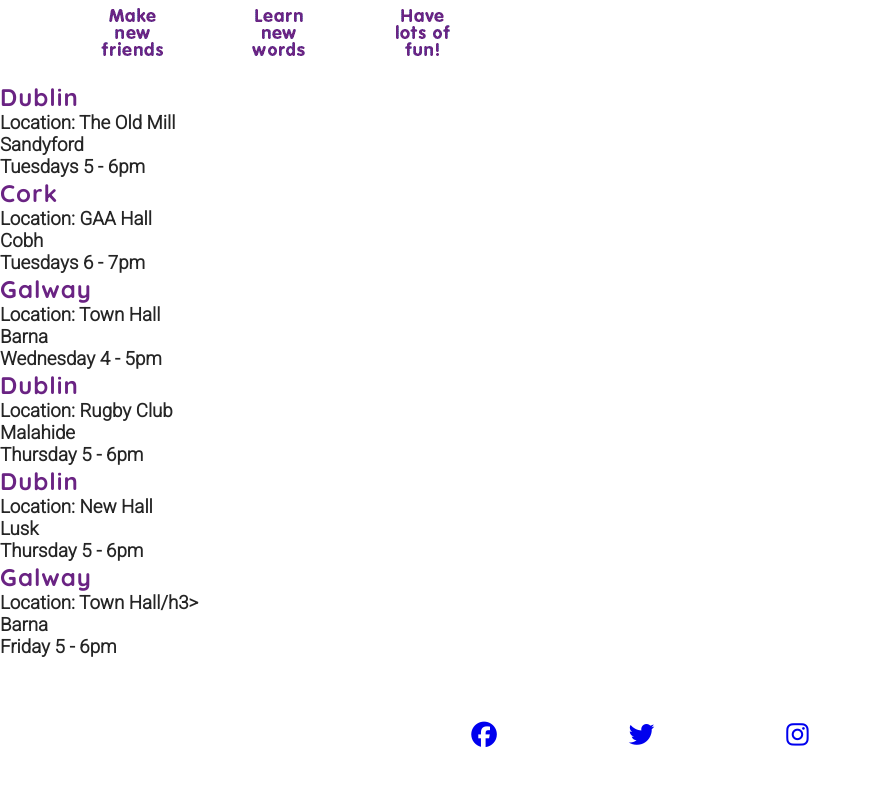
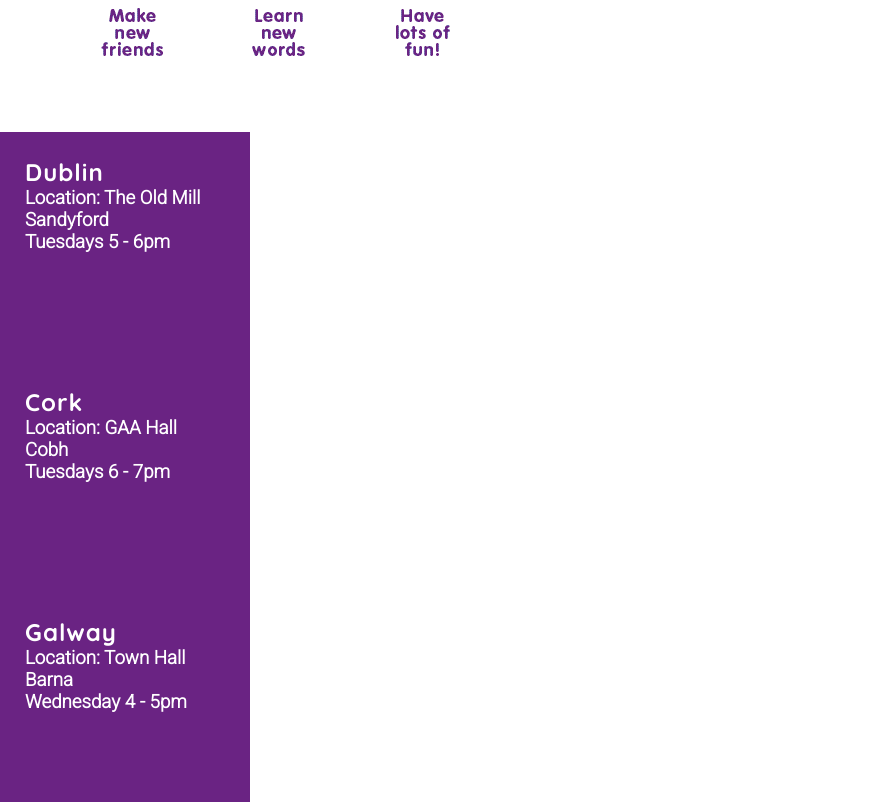
Before and after one commit to Code-Institute-Submissions/RozWelch-kids-bookclub1, a plain HTML site: page index.html in a window 1280 px wide. Shown: the part 1033-1835 px from the top of the page, without its empty margins (0-872 px from the left). Drawn offline with Linux system fonts and the light colour scheme.

Commit message:
Add style to locations times section

```diff
--- a/assets/css/style.css
+++ b/assets/css/style.css
@@ -66,14 +66,15 @@ h2 {
     height: 33%;
     display: flex;
     flex-wrap: wrap;
+    margin-bottom: 50px;
 }
 
 
 #main-image {
-height: 600px;
-width: 100%;
-background: url('../images/kids_main_image.jpg') no-repeat;
-clear: both;
+    height: 600px;
+    width: 100%;
+    background: url('../images/kids_main_image.jpg') no-repeat;
+    clear: both;
 }
 
 #main-heading {
@@ -91,24 +92,41 @@ clear: both;
 hr {
     border-top: dotted 3px;
     width: 300px;
-    border-color:  #72c5ce;
-    margin: 10px 0 10px 0;
+    border-color: #72c5ce;
+    margin: 10px 0;
 }
 
 #kids-icon {
     padding-top: 25px;
-    background: url('../images/center-icon-kids.gif')
-    no-repeat center center;
+    background: url('../images/center-icon-kids.gif') no-repeat center center;
     height: 204px;
     width: 426px;
     margin-left: 5%;
 }
 
+/* bookclub locations and times */
+
+#location {
+    display: flex;
+    flex-direction: row;
+}
+
+#locations div {
+    color: #fff;
+    width: 200px;
+    height: 180px;
+    background-color: #6a2383;
+    padding: 25px;
+}
+
+#locations h2 {
+    color: #fff;
+}
 
 /* footer */
 
 footer {
-    height: 40px;
+    height: 20px;
 }
 
 .social-networks {
--- a/index.html
+++ b/index.html
@@ -54,7 +54,7 @@
         <div id="kids-icon"></div>
     </section>
     <!-- Meetings locations and times -->
-    <section>
+    <section id="locations">
         <div>
             <h2>Dublin</h2>
             <h3>Location: The Old Mill</h3>
@@ -87,7 +87,7 @@
         </div>
         <div>
             <h2>Galway</h2>
-            <h3>Location: Town Hall/h3>
+            <h3>Location: Town Hall</h3>
             <h3>Barna</h3>
             <h3>Friday 5 - 6pm</h3>
         </div>
```
